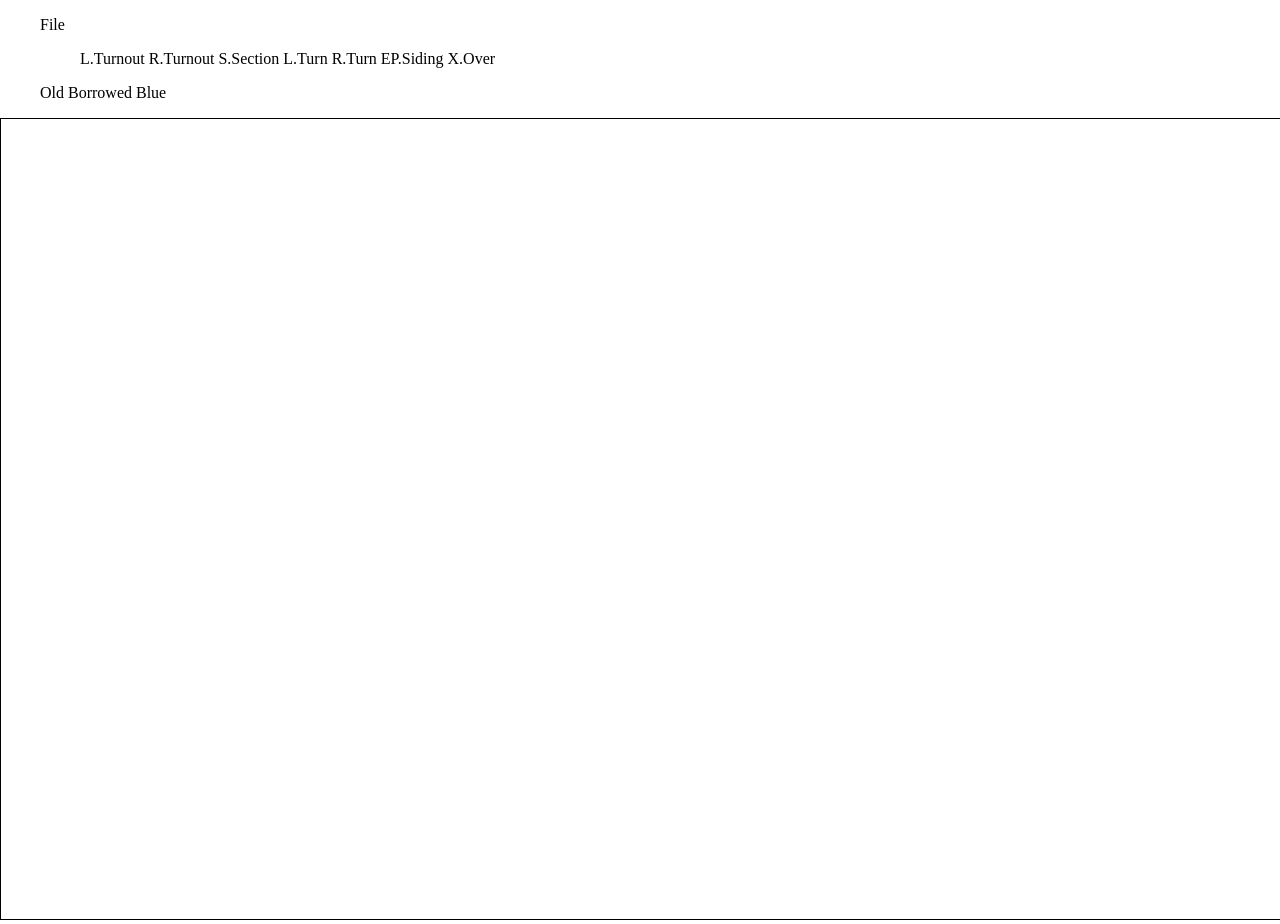
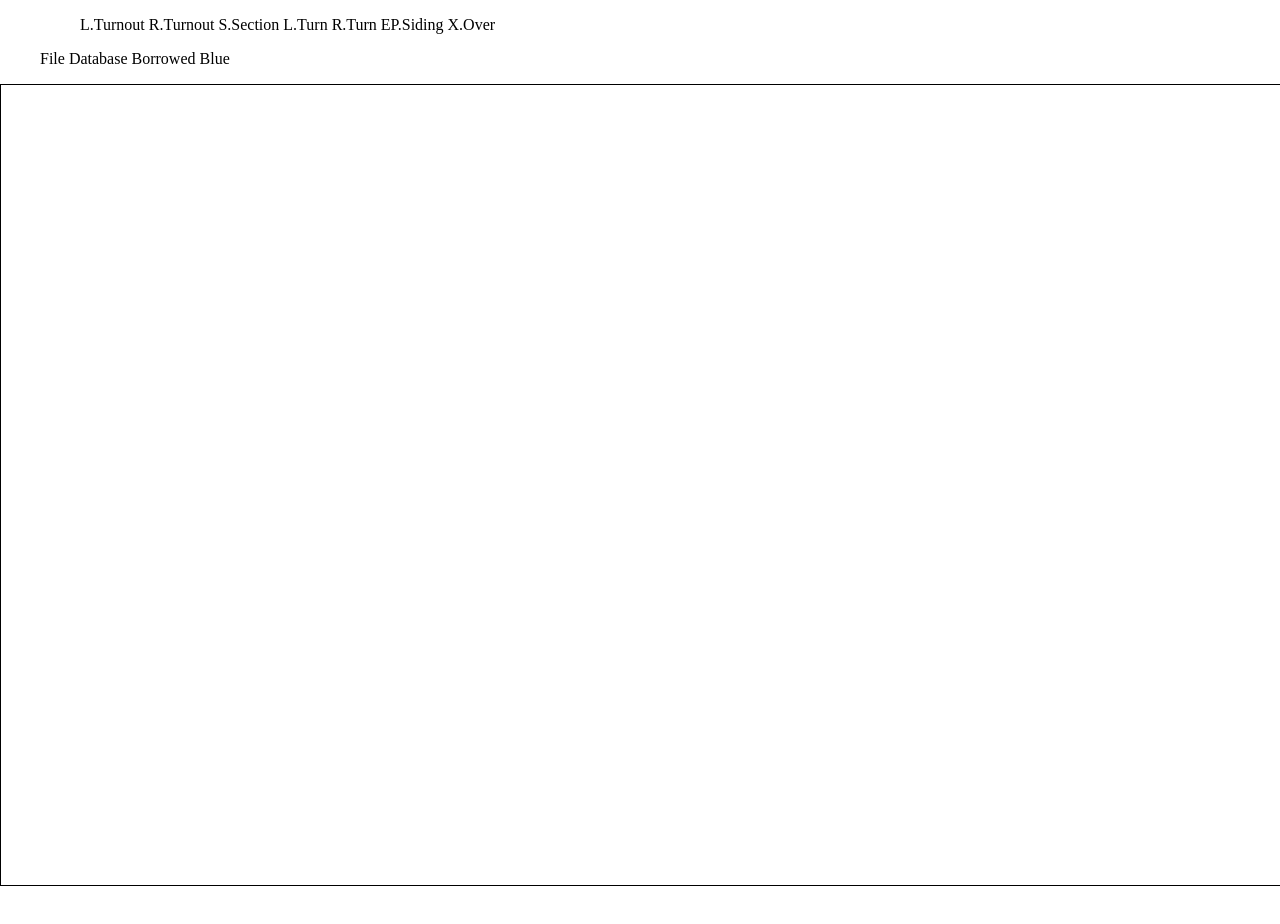
Before and after one commit to paraplegic/Web-Sandbox, a plain HTML site: page src/chuchu.html in a window 1280 px wide. After the commit the page ends 890 px from the top, so only its background shows below. Drawn offline with Linux system fonts and the light colour scheme.

Commit message:
minor html tweak

```diff
--- a/src/chuchu.html
+++ b/src/chuchu.html
@@ -16,7 +16,6 @@
 </head>
 <body>
 	<menu type="context" id="my_menu" >
-		<menuitem>File</menuitem>
 			<menu label="New">
 				<menuitem>L.Turnout</menuitem>
 				<menuitem>R.Turnout</menuitem>
@@ -26,7 +25,8 @@
 				<menuitem>EP.Siding</menuitem>
 				<menuitem>X.Over</menuitem>
 			</menu>
-		<menuitem>Old</menuitem>
+		<menuitem>File</menuitem>
+		<menuitem>Database</menuitem>
 		<menuitem>Borrowed</menuitem>
 		<menuitem>Blue</menuitem>
 	</menu>
```
